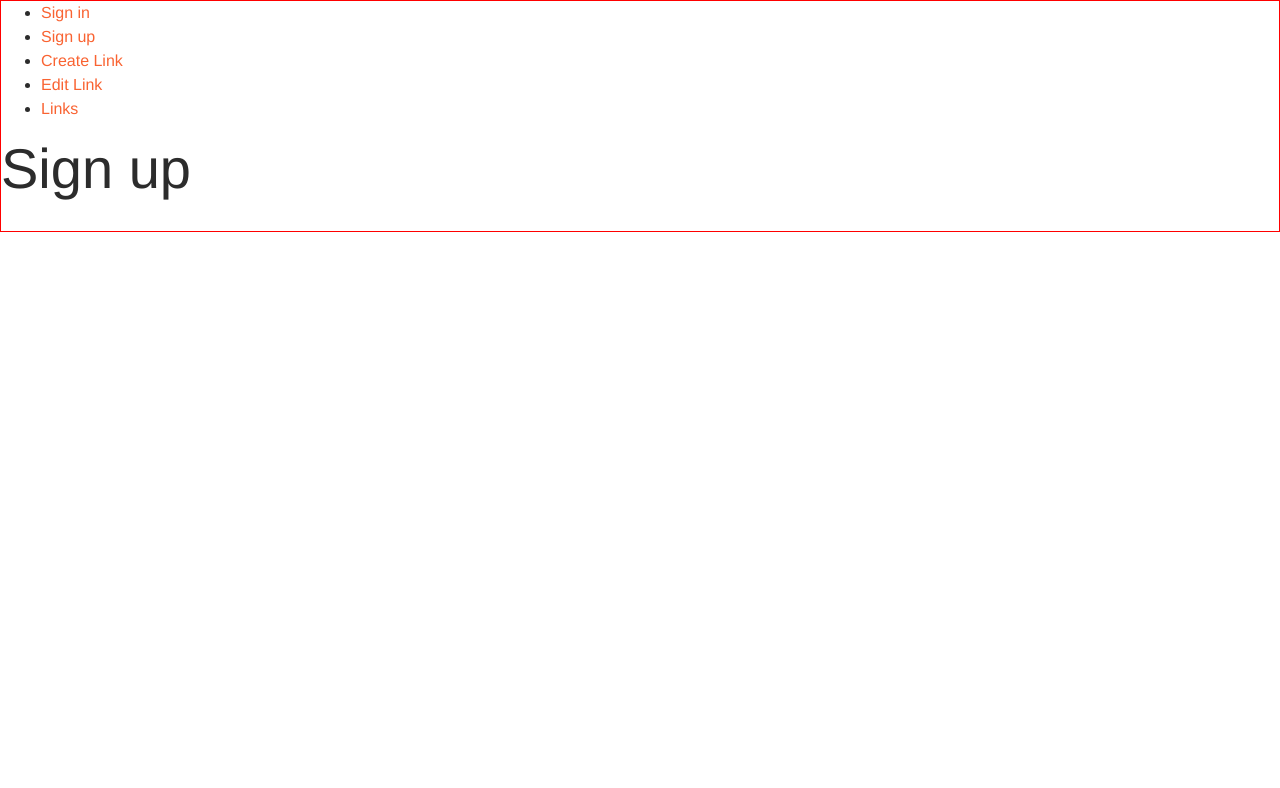
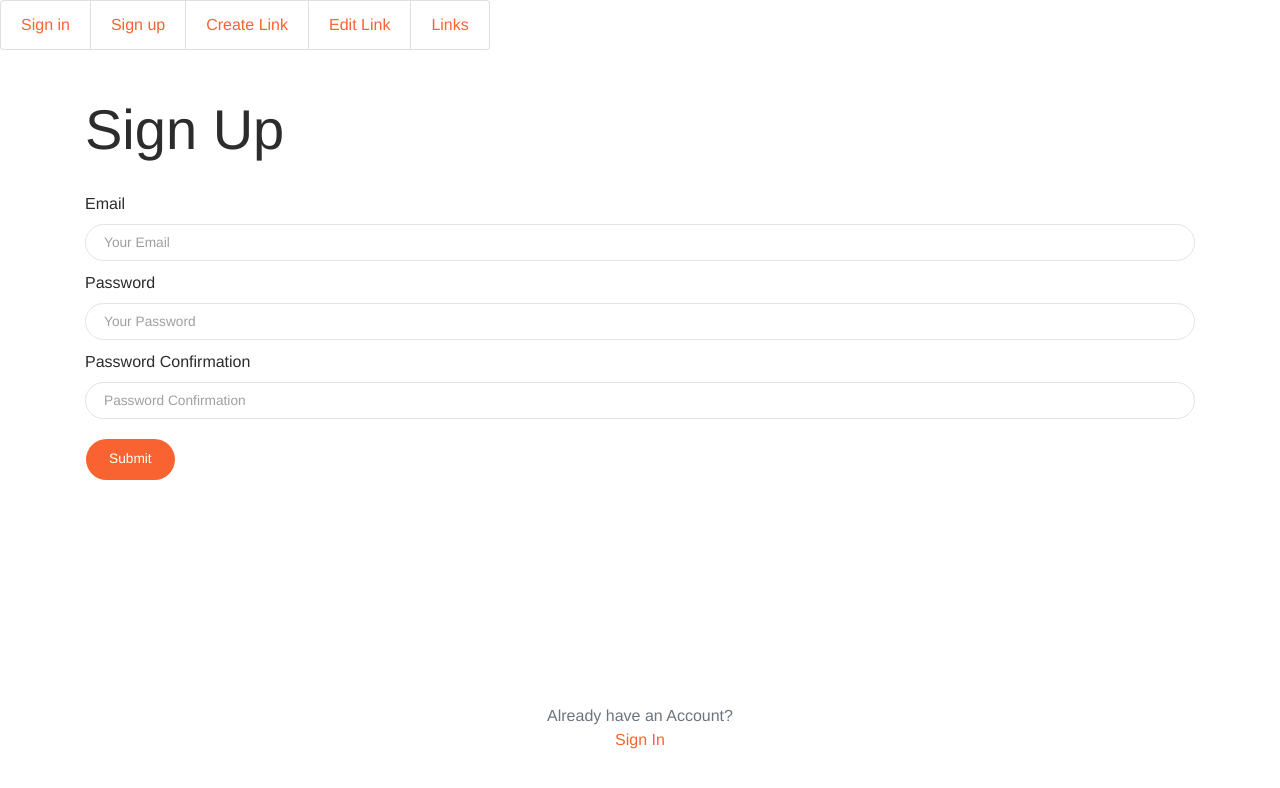
Before and after one commit to alfredosabino/gabro-frontend, a React (Create React App) app: page /sign-up in a window 1280 px wide. Shown: the top 788 px of the page. Built offline with nearby package versions, Linux system fonts and the light colour scheme.

Commit message:
Screens created

```diff
--- a/src/App.js
+++ b/src/App.js
@@ -1,26 +1,33 @@
 import React from 'react';
 import { BrowserRouter, Switch, Route, Link } from 'react-router-dom';
+
+import Home from './screens/Home';
+import SignIn from './screens/Signin';
+import SignUp from './screens/Signup';
+import ManageLinks from './screens/Manage/Links';
+import ManageLinksCreate from './screens/Manage/Links/Create';
+import ManageLinksEdit from './screens/Manage/Links/Edit';
 
 const App = () => {
     return (
         <BrowserRouter>
             <div>
                 <nav>
-                    <ul>
-                        <li><Link to="/sign-in">Sign in</Link></li>
-                        <li><Link to="/sign-up">Sign up</Link></li>
-                        <li><Link to="/manage/links/create">Create Link</Link></li>
-                        <li><Link to="/manage/links/edit">Edit Link</Link></li>
-                        <li><Link to="/manage/links/">Links</Link></li>
+                    <ul className="list-group list-group-horizontal">
+                        <li className="list-group-item"><Link to="/sign-in">Sign in</Link></li>
+                        <li className="list-group-item"><Link to="/sign-up">Sign up</Link></li>
+                        <li className="list-group-item"><Link to="/manage/links/create">Create Link</Link></li>
+                        <li className="list-group-item"><Link to="/manage/links/edit">Edit Link</Link></li>
+                        <li className="list-group-item"><Link to="/manage/links/">Links</Link></li>
                     </ul>
                 </nav>
                 <Switch>
-                    <Route path="/sign-in"><h1>Sign in</h1></Route>
-                    <Route path="/sign-up"><h1>Sign up</h1></Route>
-                    <Route path="/manage/links/create"><h1>Create Link</h1></Route>
-                    <Route path="/manage/links/edit"><h1>Edit Link</h1></Route>
-                    <Route path="/manage/links"><h1>Links</h1></Route>
-                    <Route path="/"><h1>Home</h1></Route>
+                    <Route path="/sign-in"><SignIn /></Route>
+                    <Route path="/sign-up"><SignUp /></Route>
+                    <Route path="/manage/links/create"><ManageLinksCreate /></Route>
+                    <Route path="/manage/links/edit"><ManageLinksEdit /></Route>
+                    <Route path="/manage/links"><ManageLinks /></Route>
+                    <Route path="/"><Home /></Route>
                 </Switch>
             </div>
         </BrowserRouter>
--- /dev/null
+++ b/src/screens/Home/index.js
@@ -0,0 +1,8 @@
+import React from 'react';
+import { Redirect } from 'react-router-dom';
+
+const Home = () => {
+    return <Redirect to="sign-in" />
+};
+
+export default Home;
--- /dev/null
+++ b/src/screens/Layouts/Manage/index.js
@@ -0,0 +1,24 @@
+import React from 'react';
+
+const Layout = ({ children }) => {
+    return (
+        <div className="layout">
+            <nav className="navbar navbar-expand-lg bg-primary text-light">
+                <div className="container d-flex w-100 justify-content-between">
+                    <div>
+                        <span>BACK</span>
+                    </div>
+                    <div className="text-center">
+                        <strong>Links</strong>
+                    </div>
+                    <div>
+                        <span>Exit</span>
+                    </div>
+                </div>
+            </nav>
+            <div className="container">{children}</div>
+        </div>
+    );
+};
+
+export default Layout;
--- /dev/null
+++ b/src/screens/Manage/Links/Create/index.js
@@ -0,0 +1,35 @@
+import React from 'react';
+
+import Layout from '../../../Layouts/Manage';
+
+const Create = () => {
+    return (
+        <Layout>
+            <h1>Create Link</h1>
+            <div>
+                <form>
+                    <div className="form-group">
+                        <label>Label</label>
+                        <input type="text" className="form-control" />
+                    </div>
+                    <div className="form-group">
+                        <label>Url</label>
+                        <input type="text" className="form-control" />
+                    </div>
+                    <div className="form-group form-check">
+                        <label className="form-check-label">
+                            <input type="checkbox" name="isSocial" />
+                            <span className="form-check-sign"></span>
+                        Is Social
+                        </label>
+                    </div>
+                    <div>
+                        <button className="btn btn-primary btn-round">Submit</button>
+                    </div>
+                </form>
+            </div>
+        </Layout>
+    );
+};
+
+export default Create;
--- /dev/null
+++ b/src/screens/Manage/Links/Edit/index.js
@@ -0,0 +1,35 @@
+import React from 'react';
+
+import Layout from '../../../Layouts/Manage';
+
+const Edit = () => {
+    return (
+        <Layout>
+            <h1>Edit Link</h1>
+            <div>
+                <form>
+                    <div className="form-group">
+                        <label>Label</label>
+                        <input type="text" className="form-control" />
+                    </div>
+                    <div className="form-group">
+                        <label>Url</label>
+                        <input type="text" className="form-control" />
+                    </div>
+                    <div className="form-group form-check">
+                        <label className="form-check-label">
+                            <input type="checkbox" name="isSocial" />
+                            <span className="form-check-sign"></span>
+                        Is Social
+                        </label>
+                    </div>
+                    <div>
+                        <button className="btn btn-primary btn-round">Submit</button>
+                    </div>
+                </form>
+            </div>
+        </Layout>
+    );
+};
+
+export default Edit;
--- /dev/null
+++ b/src/screens/Manage/Links/index.js
@@ -0,0 +1,36 @@
+import React from 'react';
+import { Link } from 'react-router-dom';
+
+import Layout from '../../Layouts/Manage';
+
+const Links = () => {
+    return (
+        <Layout>
+            <div className="row">
+                <div className="col">
+                    <h1>Links</h1>
+                </div>
+                <div className="col text-right align-self-bottom pt-2">
+                    <Link to="/manage/links/create" className="btn btn-primary">
+                        Add
+                </Link>
+                </div>
+            </div>
+            <div className="pb-2 pt-2 pl-3 pr-3 d-flex flex-row justify-content-between">
+                <div className="pr-3">
+                    <img src="https://via.placeholder.com/100" alt="Link icon" />
+                </div>
+                <div className="align-self-center">
+                    <span className="text-primary clearfix">Item Label</span>
+                    <span classname="text-primary clearfix">Item Url</span>
+                </div>
+                <div className="ml-auto p-2 clearfix">
+                    <span>Edit</span>
+                    <span>Delete</span>
+                </div>
+            </div>
+        </Layout>
+    );
+};
+
+export default Links;
--- /dev/null
+++ b/src/screens/Signin/index.js
@@ -0,0 +1,26 @@
+import React from 'react';
+
+const SignIn = () => {
+    return (
+        <div className="container h-100 pt-5">
+            <h1>Sign In</h1>
+            <div className="d-flex flex-column h-100">
+                <form>
+                    <div className="form-group">
+                        <label>Email</label>
+                        <input type="text" className="form-control" placeholder="Your Email" />
+                    </div>
+                    <div className="form-group">
+                        <label>Password</label>
+                        <input type="password" className="form-control" placeholder="Your Password" />
+                    </div>
+                    <div>
+                        <button className="btn btn-primary btn-round">Submit</button>
+                    </div>
+                </form>
+            </div>
+        </div>
+    );
+};
+
+export default SignIn;
--- /dev/null
+++ b/src/screens/Signup/index.js
@@ -0,0 +1,35 @@
+import React from 'react';
+import { Link } from 'react-router-dom'
+
+const SignUp = () => {
+    return (
+        <div className="container h-100 pt-5">
+            <h1>Sign Up</h1>
+            <div className="d-flex flex-column h-100">
+                <form>
+                    <div className="form-group">
+                        <label>Email</label>
+                        <input type="text" className="form-control" placeholder="Your Email" />
+                    </div>
+                    <div className="form-group">
+                        <label>Password</label>
+                        <input type="password" className="form-control" placeholder="Your Password" />
+                    </div>
+                    <div className="form-group">
+                        <label>Password Confirmation</label>
+                        <input type="password" className="form-control" placeholder="Password Confirmation" />
+                    </div>
+                    <div>
+                        <button className="btn btn-primary btn-round">Submit</button>
+                    </div>
+                </form>
+                <div className="container text-center fixed-bottom pb-5">
+                    <div className="text-muted">Already have an Account?</div>
+                    <Link to="/sign-in">Sign In</Link>
+                </div>
+            </div>
+        </div>
+    );
+};
+
+export default SignUp;
--- a/src/styles/main.scss
+++ b/src/styles/main.scss
@@ -1,5 +1,2 @@
 @import 'node_modules/bootstrap/scss/bootstrap.scss';
 @import './now-ui-kit.scss';
-body {
-    border: solid 1px red;
-}
```
